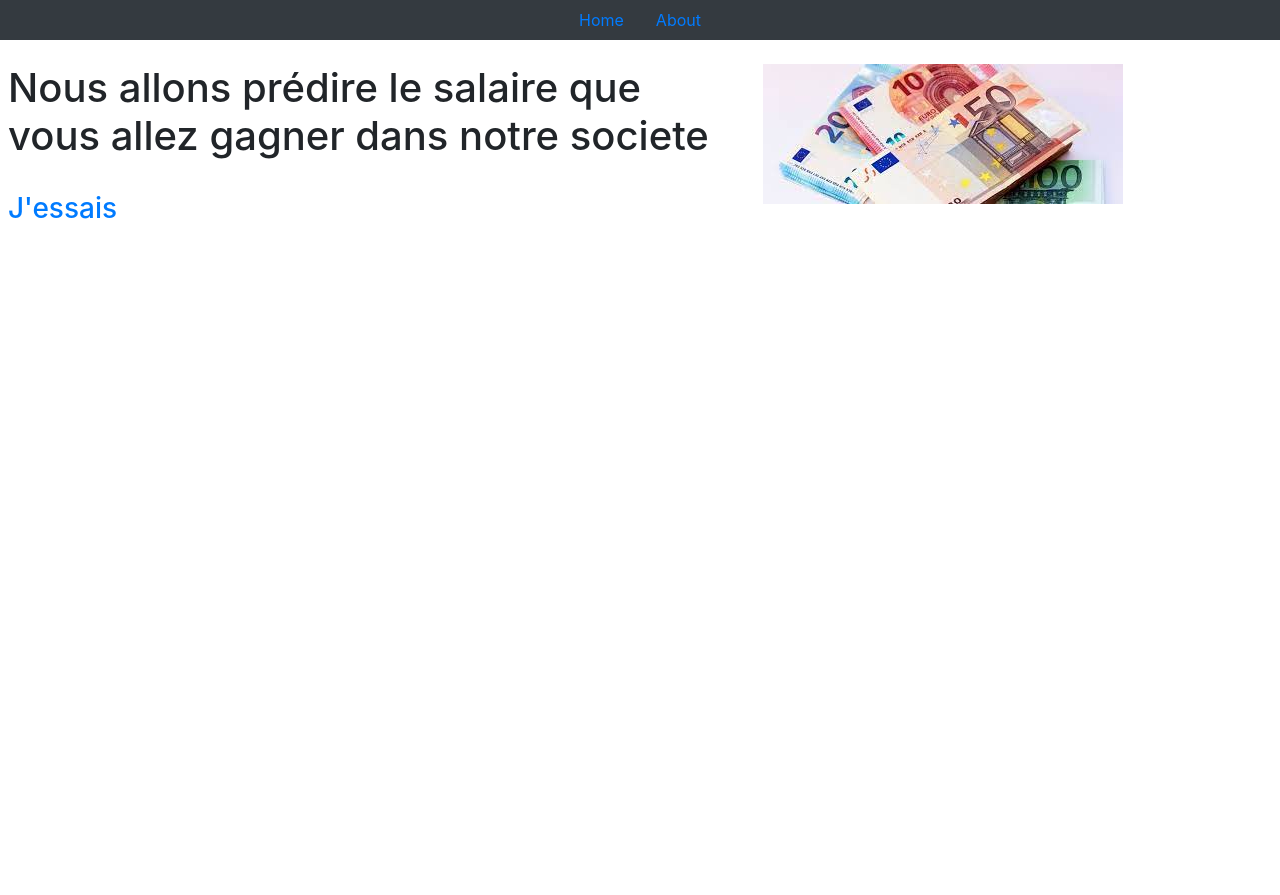
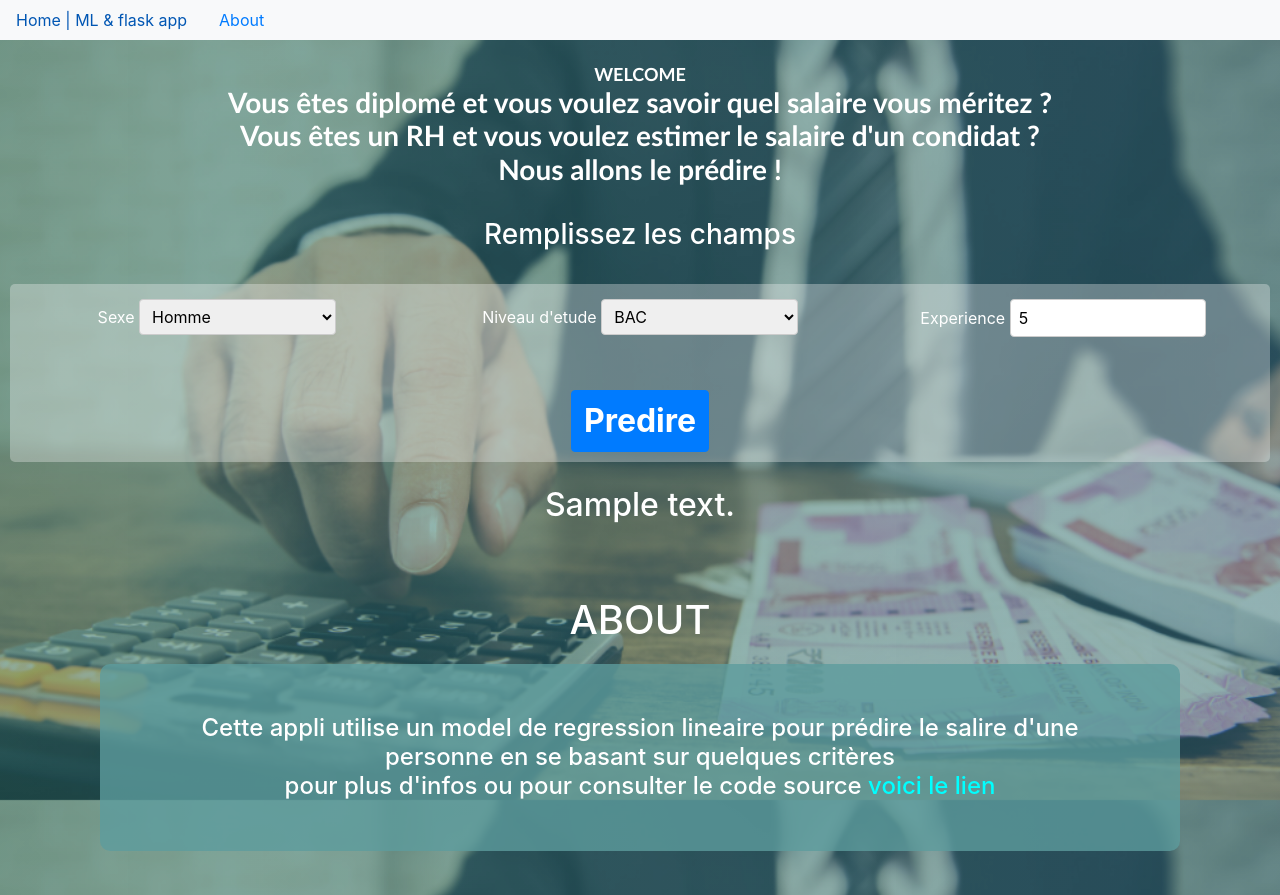
Before and after one commit to saad167/flask_ML, a Flask app: template templates/index.html in a window 1280 px wide. Before the commit the page ends 219 px from the top, so only its background shows below. Run offline with Flask 2, Linux system fonts and the light colour scheme; the template is opened without the code that fills it: most values are stand-ins (such as "Sample title", 1, 10 or a date in 2020); parts of the project's set-up code (start-up, migrations or seed data) failed here and were passed over; some libraries are stand-ins or nearby versions.

Commit message:
many updates

```diff
--- a/app.py
+++ b/app.py
@@ -6,18 +6,8 @@ import pickle
 flask_app = Flask(__name__)
 model = pickle.load(open("model.pkl", "rb"))
 
-@flask_app.route("/")
-def Home():
-    return render_template("index.html")
 
-
-@flask_app.route("/pre")
-def pre():
-    return render_template("pre.html")
-
-
-@flask_app.route("/predict", methods = ["POST"])
-def predict():
+def resultat():
     l=np.zeros(8)
     l[7]= request.form['nbexp']
     sexe=request.form['sexe']
@@ -40,7 +30,15 @@ def predict():
 
     prediction = model.predict(features)
     prediction= prediction[0]
-    return render_template("predict.html", prediction_text = "Votre salaire est de : {prediction:.2f} MAD".format(prediction=prediction))
+    return prediction
+
+@flask_app.route('/', methods=['GET','POST'])
+def predict():
+    if request.method == 'GET':
+        return render_template('index.html')
+    else:
+        _text ="Votre salaire est de : {prediction:.2f} MAD".format(prediction=resultat())
+        return render_template('index.html', _anchor="index.html#result", prediction_text=_text)
 
 if __name__ == "__main__":
     flask_app.run(debug=True)
--- a/model.py
+++ b/model.py
@@ -12,7 +12,6 @@ Original file is located at
 """
 
 import numpy as np
-import matplotlib.pyplot as plt
 import pandas as pd
 import pickle
 
--- a/requirements.txt
+++ b/requirements.txt
@@ -2,5 +2,4 @@ numpy==1.22.3
 flask==2.0.3
 pandas==1.4.1
 pickle4==0.0.1
-matplotlib==3.5.1
 sklearn==0.0
--- /dev/null
+++ b/static/style.css
@@ -0,0 +1,59 @@
+body {
+  background: linear-gradient(
+      to right,
+      rgba(43, 116, 104, 0.521),
+      rgba(58, 119, 128, 0.541)
+    ), url("../static/pic.png") no-repeat center center fixed;
+    background-size: cover;
+}
+.acceuil{
+  font-family: 'Trebuchet MS','Verdana';
+  font-weight: bold;
+  line-height: 1.2;
+}
+.btn-primary{
+  color: white;
+  font-size: xx-large;
+  font-weight: bolder;
+}
+.btn-primary:hover{
+  background: turquoise;
+  border: 1px solid white;
+}
+
+input[type=text],input[type=float] ,select {
+  width: 50%;
+  padding: 6px 8px;
+  margin: 5px 0;
+  display: inline-block;
+  border: 1px solid #ccc;
+  border-radius: 4px;
+  box-sizing: border-box;
+}
+
+input[type=submit] {
+  width: 50%;
+  background-color: #4CAF50;
+  color: white;
+  padding: 7px 13px;
+  margin: 5px 0;
+  border: none;
+  border-radius: 4px;
+  cursor: pointer;
+}
+
+input[type=submit]:hover {
+  background-color: #45a049;
+}
+div form {
+  border-radius: 5px;
+  background-color: #f2f2f256;
+  padding: 10px;
+  margin: auto 10px ;
+}
+a{
+  color: white;
+}
+a:hover{
+  color: white;
+}
--- a/templates/index.html
+++ b/templates/index.html
@@ -3,60 +3,98 @@
   <!--From https://codepen.io/frytyler/pen/EGdtg-->
   <head>
     <meta charset="UTF-8" />
-    <title>ML_APP</title>
+    <title>Salary estimition</title>
     <link
-      rel="stylesheet"
-      href="https://stackpath.bootstrapcdn.com/bootstrap/4.3.1/css/bootstrap.min.css"
+      rel="stylesheet" href="https://stackpath.bootstrapcdn.com/bootstrap/4.3.1/css/bootstrap.min.css"
       integrity="sha384-ggOyR0iXCbMQv3Xipma34MD+dH/1fQ784/j6cY/iJTQUOhcWr7x9JvoRxT2MZw1T"
-      crossorigin="anonymous"
-    />
-    <link
-      href="https://fonts.googleapis.com/css?family=Pacifico"
-      rel="stylesheet"
-      type="text/css"
-    />
-    <link
-      href="https://fonts.googleapis.com/css?family=Arimo"
-      rel="stylesheet"
-      type="text/css"
-    />
-    <link
-      href="https://fonts.googleapis.com/css?family=Hind:300"
-      rel="stylesheet"
-      type="text/css"
-    />
-    <link
-      href="https://fonts.googleapis.com/css?family=Open+Sans+Condensed:300"
-      rel="stylesheet"
-      type="text/css"
-    />
+      crossorigin="anonymous"/>
+    <link rel="stylesheet" href="../static/style.css">
   </head>
 
   <body>
-    <ul class="nav justify-content-center bg-dark">
+
+    <ul class="nav justify-content-start bg-light">
       <li class="nav-item">
-        <a class="nav-link active text-primary" href="/">Home</a>
+        <a class="nav-link active text-primary" href="/">Home | ML & flask app</a>
       </li>
       <li class="nav-item">
-        <a class="nav-link text-primary" href="/about">About</a>
+        <a class="nav-link text-primary" href="#about">About</a>
       </li>
     </ul>
-    <div class="row my-4 px-2">
-      <div class="col-md-7">
-        <h1>
-          Nous allons prédire le salaire que vous allez gagner dans notre
-          societe
-        </h1>
+    <div class="row my-4 text-center ">
+      <div class="col-12 text-white">
+        <h3 class="acceuil">
+          <div style="font-size: 18px;"> WELCOME</div>
+          Vous êtes diplomé et vous voulez savoir quel salaire vous méritez ? <br>
+          Vous êtes un RH et vous voulez estimer le salaire d'un condidat ? <br>
+          Nous allons le  prédire !
+        </h3>
+        <br>
+      </div>
 
-        <br />
 
-        <h3><a href="/pre">J'essais</a></h3>
-      </div>
-      <div class="col-md-5">
-        <img src="../static/index.jpeg" alt="my_image" />
-      </div>
+      <div class="col-12  text-white">
+      <h3>Remplissez les champs</h3>
+      <br>
+      <a id="pre"></a>
+
+      <!-- Main Input For Receiving Query to our ML -->
+     <form action="{{ url_for('predict')}}" method="post">
+       <div class="row">
+     <div class="col-4">
+       <label>Sexe</label>
+       <select name="sexe">
+         <option value="H">Homme</option>
+         <option value="F">Femme</option>
+       </select>
+     </div>
+     <div class="col-4">
+           <label>Niveau d'etude</label>
+           <select name="nivetude">
+             <option value="BAC">BAC</option>
+             <option value="BAC+2">BAC+2</option>
+             <option value="BAC+3">BAC+3</option>
+             <option value="BAC+4">BAC+4</option>
+             <option value="BAC+5">BAC+5</option>
+           </select>
+         </div>
+         <div class="col-4">
+           <label>Experience</label>
+           <input type="float" name="nbexp" placeholder="en années" value="5">
+         </div>
+
+
+
+         </div>
+         <br>
+         <br>
+         <button type="submit" class="btn btn-primary btn-large">Predire</button>
+     </form>
+
+
+     <div class="col-12 my-4" id="result">
+      <h2>{{prediction_text}}</h2>
+
+    </div> <br> <br>
+    <a id="about"></a>
+    <div> <h1>ABOUT </h1>
+    <h4 style="background-color: rgba(93, 156, 158, 0.788); border-radius: 10px; padding: 50px; margin: 20px 100px;">
+
+      Cette appli utilise un model de regression lineaire pour prédire le salire d'une personne en se basant sur quelques critères <br>
+    pour plus d'infos ou pour consulter le code source <a href="https://github.com/saad167/flask_ML" style="color: aqua;"> voici le lien </a>
+  </h4>
     </div>
-    <br />
+
+  </div>
+    </div>
+
+
+
+
+
+
+
+
     <script
       src="https://code.jquery.com/jquery-3.3.1.slim.min.js"
       integrity="sha384-q8i/X+965DzO0rT7abK41JStQIAqVgRVzpbzo5smXKp4YfRvH+8abtTE1Pi6jizo"
```
Also changed, not shown: templates/pre.html (deleted, +0 -74 lines), templates/predict.html (+1 -6 lines), README.md, static/0_F0y1bmOEzCFCcPE_.jpeg (deleted), static/index.jpeg (deleted), static/pic.png (added), static/screen.png (added).
